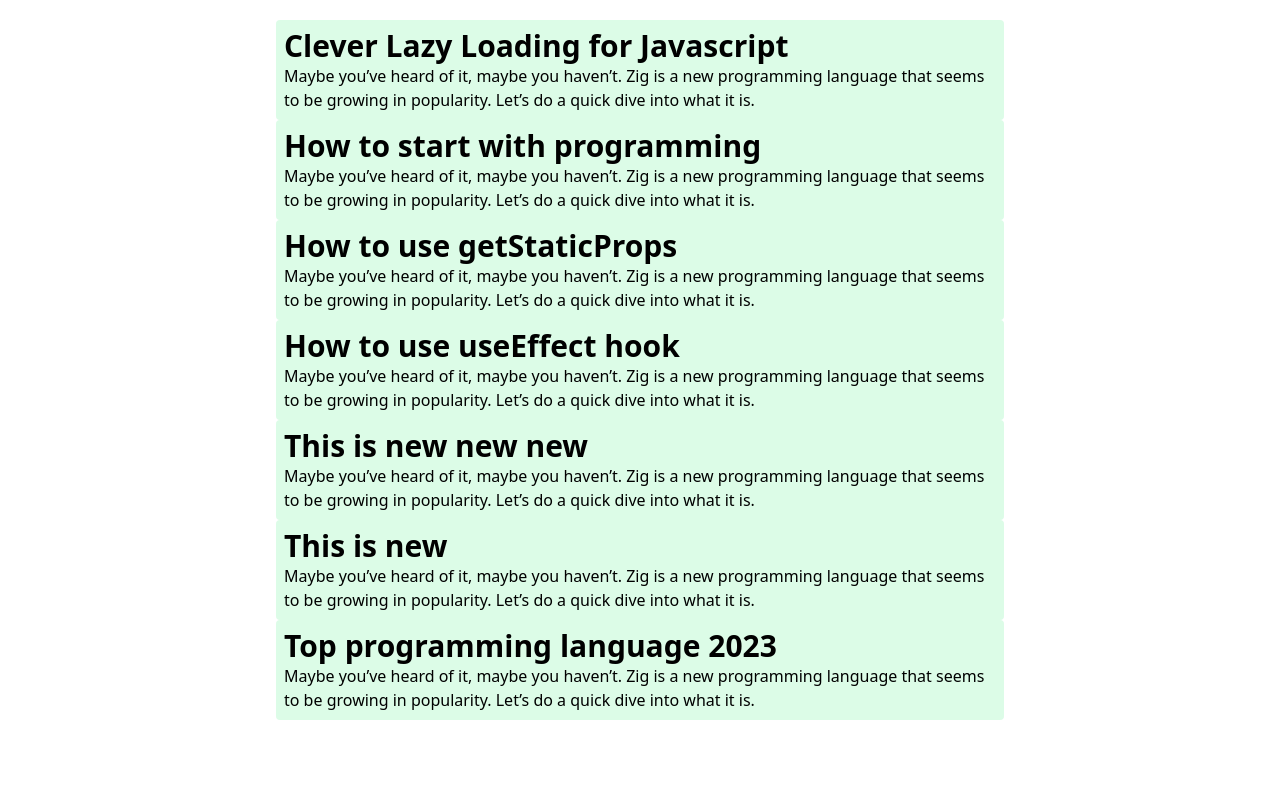
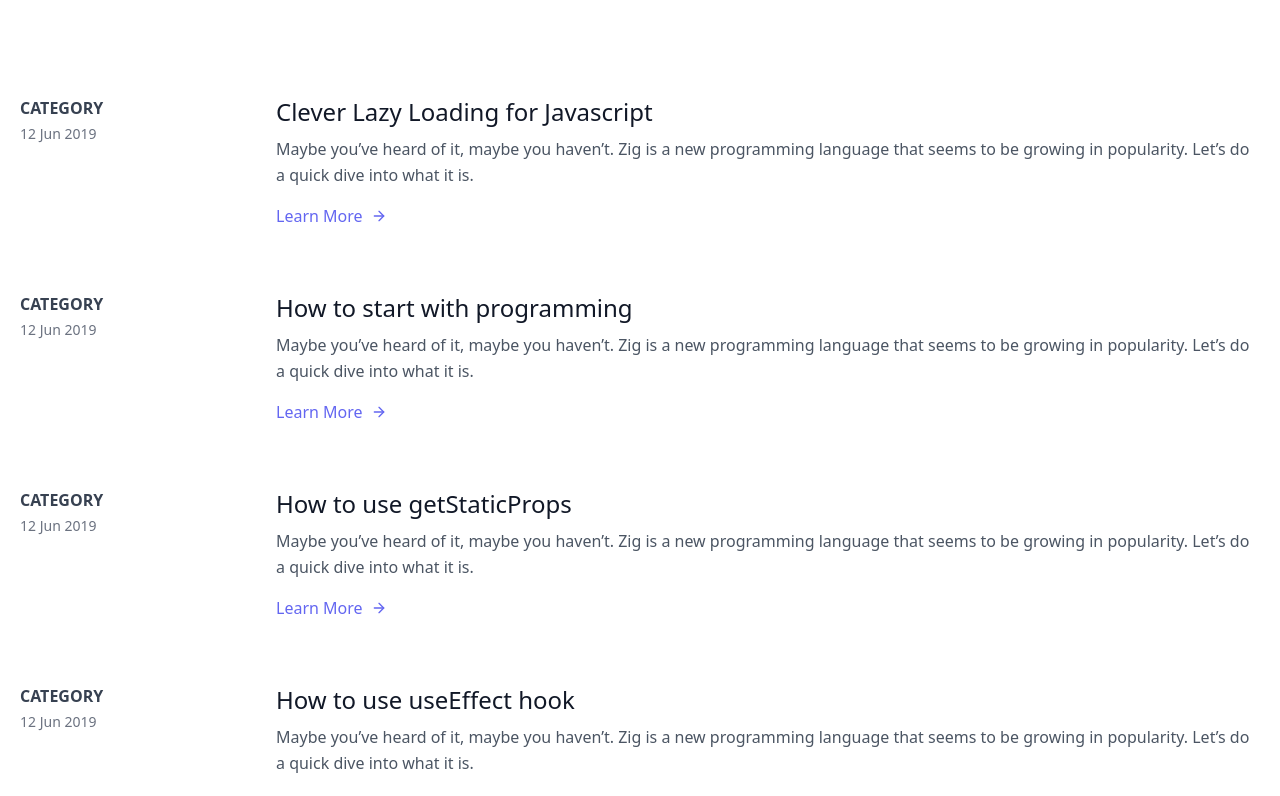
Before and after one commit to jiunshinn/jiun.dev-deprecated, a Next.js app: page /blogs in a window 1280 px wide. Shown: the top 796 px of the page. Built offline with nearby package versions, Linux system fonts and the light colour scheme.

Commit message:
blog list style

```diff
--- a/components/BlogCard.tsx
+++ b/components/BlogCard.tsx
@@ -9,9 +9,34 @@
 const BlogCard = ({ title, description, slug }: Props) => {
   return (
     <Link href={"/blogs/" + slug}>
-      <div className="bg-green-100 p-2 rounded cursor-pointer">
-        <h1 className="text-grey-900 text-3xl font-bold">{title}</h1>
-        <p className="text-grey-500">{description}</p>
+      <div className="py-8 flex flex-wrap md:flex-nowrap">
+        <div className="md:w-64 md:mb-0 mb-6 flex-shrink-0 flex flex-col">
+          <span className="font-semibold title-font text-gray-700">
+            CATEGORY
+          </span>
+          <span className="mt-1 text-gray-500 text-sm">12 Jun 2019</span>
+        </div>
+        <div className="md:flex-grow">
+          <h2 className="text-2xl font-medium text-gray-900 title-font mb-2">
+            {title}
+          </h2>
+          <div className="leading-relaxed">{description}</div>
+          <div className="text-indigo-500 inline-flex items-center mt-4">
+            Learn More
+            <svg
+              className="w-4 h-4 ml-2"
+              viewBox="0 0 24 24"
+              stroke="currentColor"
+              strokeWidth="2"
+              fill="none"
+              strokeLinecap="round"
+              strokeLinejoin="round"
+            >
+              <path d="M5 12h14"></path>
+              <path d="M12 5l7 7-7 7"></path>
+            </svg>
+          </div>
+        </div>
       </div>
     </Link>
   );
--- a/pages/blogs.tsx
+++ b/pages/blogs.tsx
@@ -22,7 +22,10 @@
 
 const Blogs: NextPage<Props> = ({ posts }) => {
   return (
-    <div className="max-w-3xl mx-auto p-5">
+    <div>
+      <section className="text-gray-600 body-font overflow-hidden">
+        <div className="container px-5 py-24 mx-auto">
+          <div className="-my-8 divide-y-2 divide-gray-100">
             {posts.map((post) => (
               <BlogCard
                 key={post.slug}
@@ -32,6 +35,9 @@
               />
             ))}
           </div>
+        </div>
+      </section>
+    </div>
   );
 };
 
```
Lines whose indentation alone changed are shown as unchanged.
